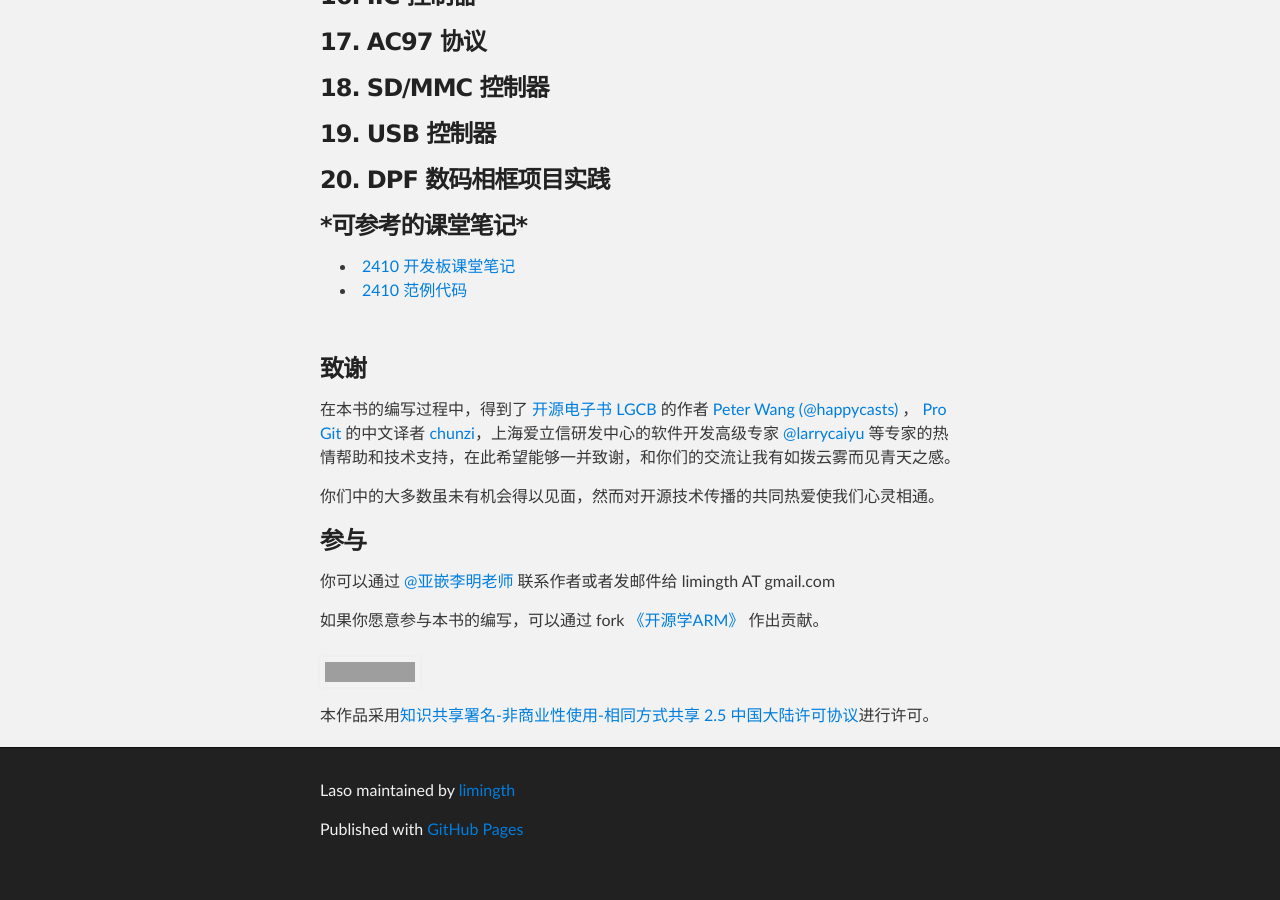
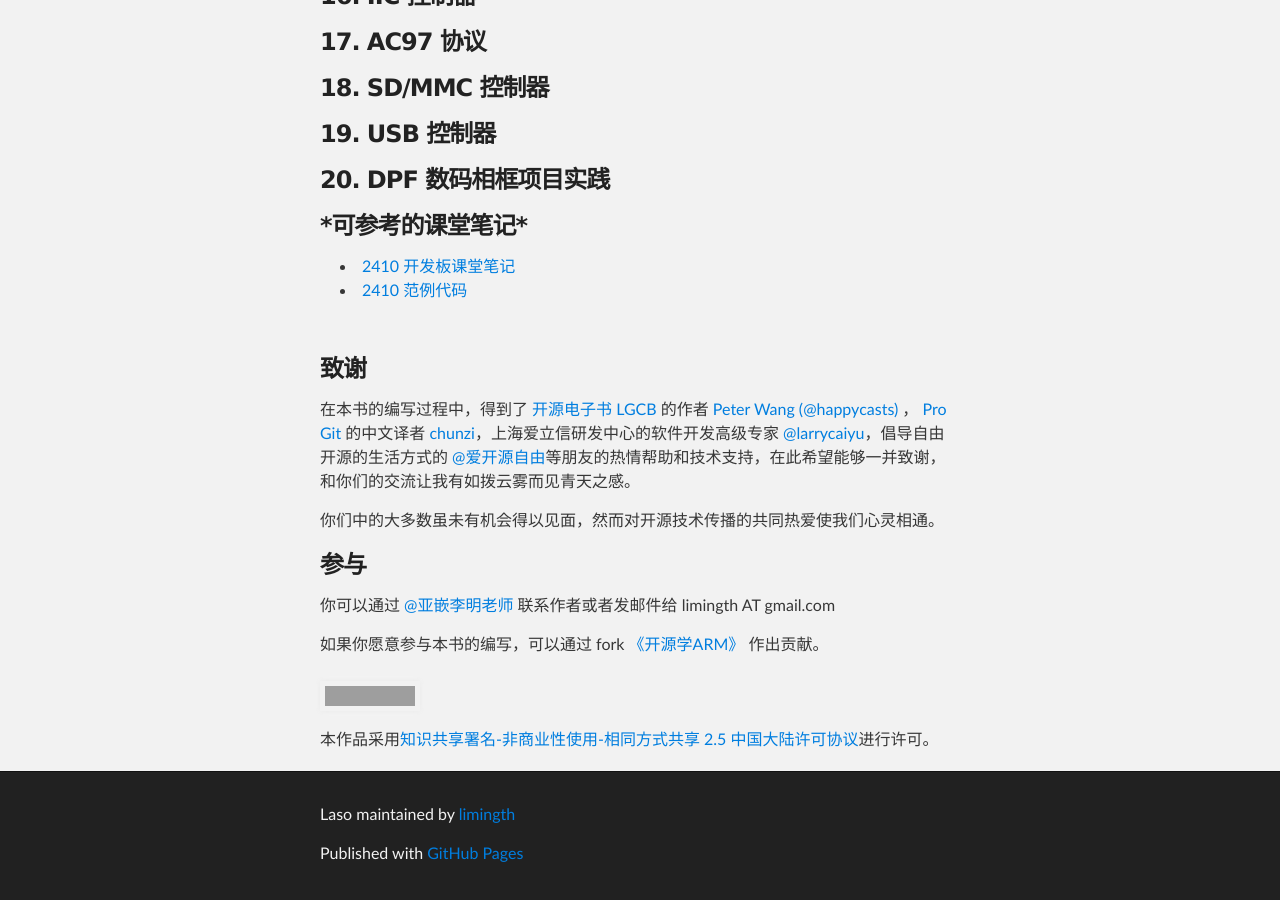
Before and after one commit to limingth/LASO, a Jekyll site: the page index.html, which Jekyll copies as it is, in a window 1280 px wide and 900 px high, scrolled down 2725 px. Built offline with Jekyll 4.4.1, drawn with Linux system fonts in a browser that asks for light colours; Markdown is read by kramdown in place of the engine named in the settings; comment, search, counter and statistics services are not loaded; before the commit the page ends 3601 px from its top, so only the background shows below that; grey boxes are pictures that could not be loaded.

Commit message:
Update index.html

```diff
--- a/index.html
+++ b/index.html
@@ -154,7 +154,7 @@
 <br>
 <h3>致谢</h3>
 
-<p>在本书的编写过程中，得到了 <a href="http://happypeter.github.com/LGCB/book/">开源电子书 LGCB</a> 的作者<a href="http://weibo.com/happycasts"> Peter Wang (@happycasts) </a>， <a href="http://github.com/progit/progit/">Pro Git</a> 的中文译者 <a href="https://github.com/chunzi/progit/tree/master/zh">chunzi</a>，上海爱立信研发中心的软件开发高级专家 <a href="http://weibo.com/larrycaiyu">@larrycaiyu</a> 等专家的热情帮助和技术支持，在此希望能够一并致谢，和你们的交流让我有如拨云雾而见青天之感。</p>
+<p>在本书的编写过程中，得到了 <a href="http://happypeter.github.com/LGCB/book/">开源电子书 LGCB</a> 的作者<a href="http://weibo.com/happycasts"> Peter Wang (@happycasts) </a>， <a href="http://github.com/progit/progit/">Pro Git</a> 的中文译者 <a href="https://github.com/chunzi/progit/tree/master/zh">chunzi</a>，上海爱立信研发中心的软件开发高级专家 <a href="http://weibo.com/larrycaiyu">@larrycaiyu</a>，倡导自由开源的生活方式的 <a href="http://blog.chinaunix.net/uid/13211139.html">@爱开源自由</a>等朋友的热情帮助和技术支持，在此希望能够一并致谢，和你们的交流让我有如拨云雾而见青天之感。</p>
 
 <p>你们中的大多数虽未有机会得以见面，然而对开源技术传播的共同热爱使我们心灵相通。</p>
 
```
